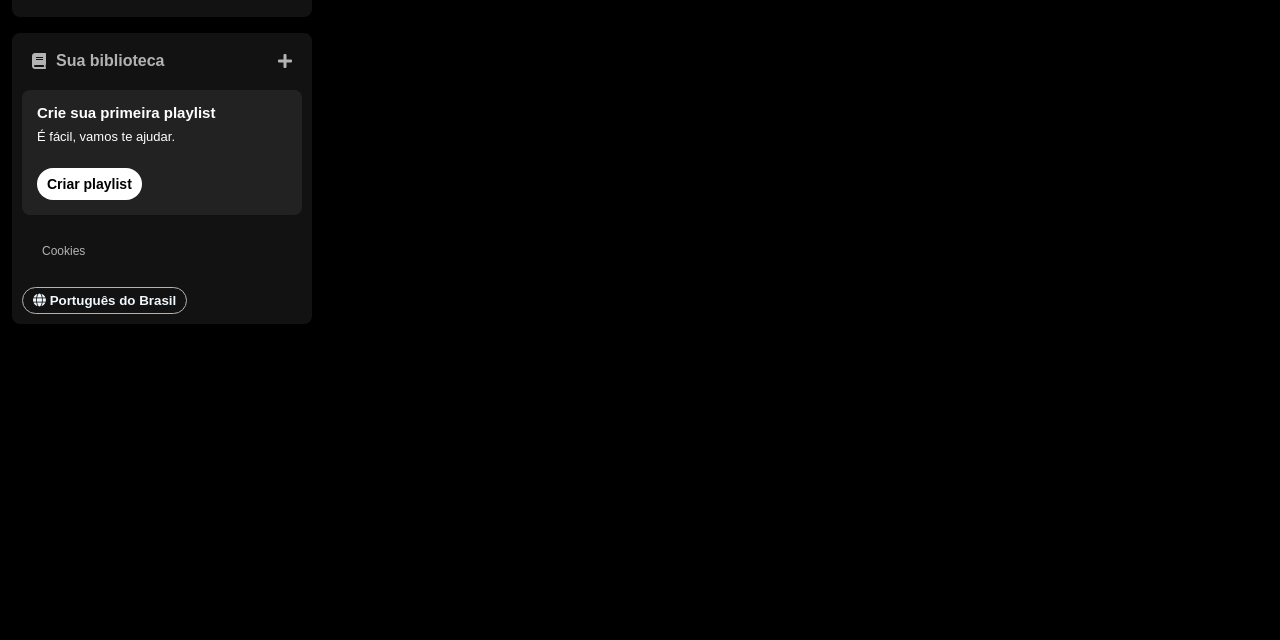
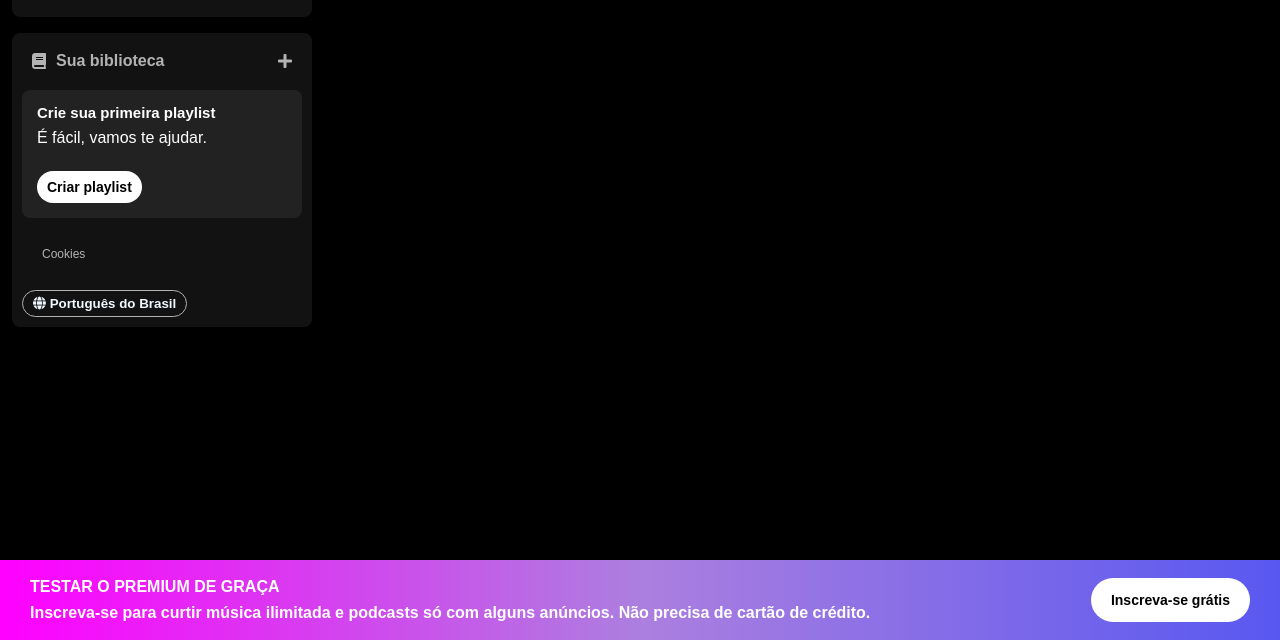
Before and after one commit to IgorVianadF/Imersao-alura, a plain HTML site: page index.html in a window 1280 px wide. Shown: the part 160-800 px from the top of the page. Drawn offline with Linux system fonts and the light colour scheme.

Commit message:
Desafio footer, dia 2

```diff
--- a/index.html
+++ b/index.html
@@ -71,5 +71,15 @@
         </button>
       </div>
     </div>
+    <footer>
+      <div class="footer__text">
+        <span>TESTAR O PREMIUM DE GRAÇA</span>
+        <p>
+          Inscreva-se para curtir música ilimitada e podcasts só com alguns
+          anúncios. Não precisa de cartão de crédito.
+        </p>
+      </div>
+      <button class="footer-button">Inscreva-se grátis</button>
+    </footer>
   </body>
 </html>
--- a/style.css
+++ b/style.css
@@ -1,6 +1,11 @@
 body {
   background-color: black;
   font-family: "DM Sans", sans-serif;
+  min-height: 100%;
+}
+
+button {
+  cursor: pointer;
 }
 
 h1 {
@@ -88,9 +93,13 @@ h1 {
   font-size: 15px;
 }
 
-.sidebar__navigation .conteudo p {
+.sidebar__navigation a p {
   font-size: small;
   font-weight: 400;
+}
+
+.sidebar__navigation a p:hover {
+  text-decoration: underline;
 }
 
 .sidebar__navigation .conteudo .playlist-button {
@@ -127,6 +136,39 @@ h1 {
   padding: 5px 10px;
 }
 
-.sidebar__navigation .lingua:hover {
-  cursor: pointer;
+footer {
+  display: flex;
+  align-items: center;
+  position: absolute;
+  justify-content: space-between;
+  padding: 10px 0px;
+  bottom: 0;
+  width: 100%;
+  height: 60px;
+  background-image: linear-gradient(
+    to right,
+    magenta,
+    rgb(172, 127, 223),
+    rgb(88, 88, 240)
+  );
 }
+.footer__text {
+  color: white;
+  font-weight: 700;
+  margin-left: 30px;
+}
+.footer__text p {
+  margin-top: 10px;
+}
+
+.footer-button {
+  align-items: center;
+  border-radius: 30px;
+  background-color: white;
+  border: none;
+  color: black;
+  font-weight: 700;
+  font-size: 14px;
+  padding: 14px 20px;
+  margin-right: 30px;
+}
```
